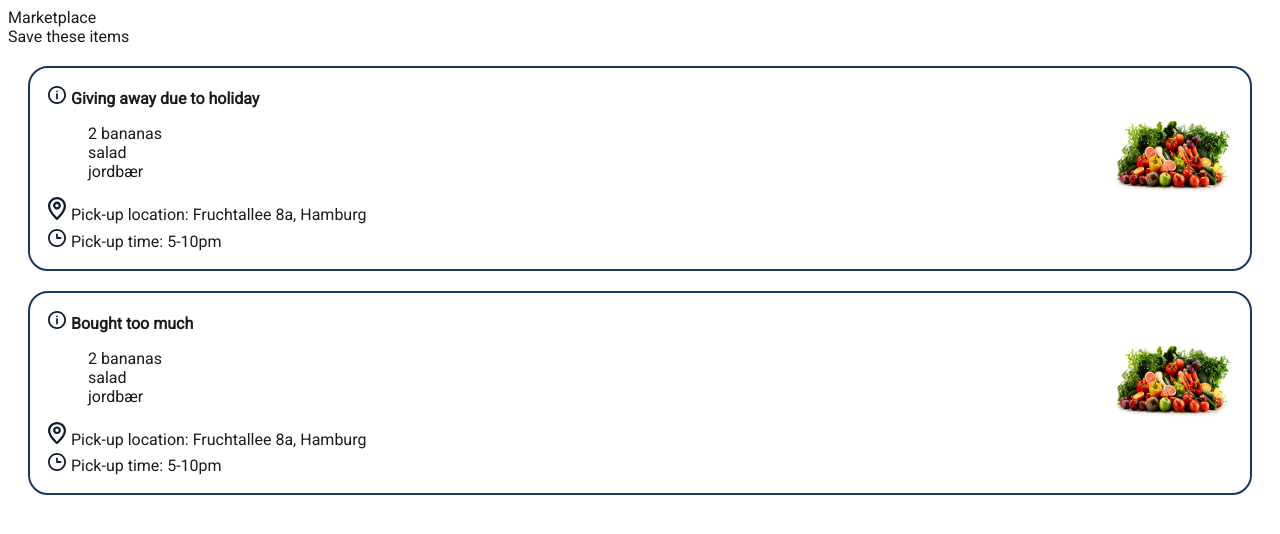
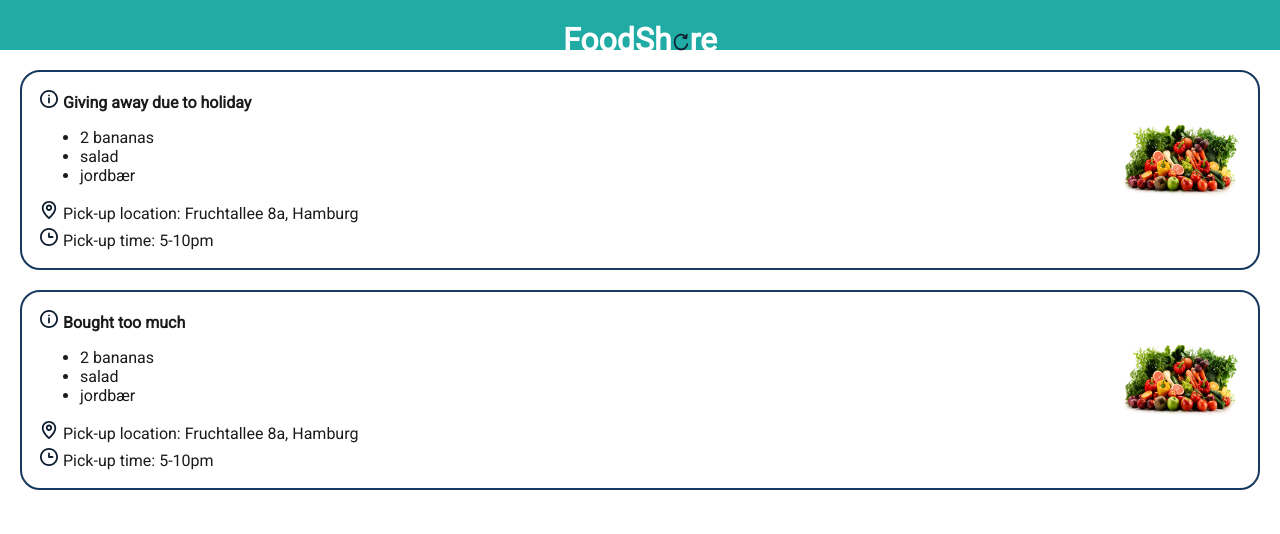
Before and after one commit to mmarstrand/myfoodshareapp, a React (Create React App) app: page /marketplace in a window 1280 px wide. Shown: the top 534 px of the page. Built offline with nearby package versions, Linux system fonts and the light colour scheme.

Commit message:
add header

```diff
--- a/src/app/App.js
+++ b/src/app/App.js
@@ -2,14 +2,14 @@ import React from "react";
 import GlobalStyles from "./GlobalStyles";
 import { BrowserRouter as Router, Switch, Route } from "react-router-dom";
 import Cards from "../pages/Cards";
+import Header from "../components/Header";
 
 function App() {
   return (
     <>
       <Router>
         <GlobalStyles />
-        <div>Marketplace</div>
-        <div>Save these items</div>
+        <Header />
         <Switch>
           <Route path="/marketplace" exact component={Cards} />
         </Switch>
--- a/src/app/GlobalStyles.js
+++ b/src/app/GlobalStyles.js
@@ -3,6 +3,7 @@ import { createGlobalStyle } from "styled-components";
 export default createGlobalStyle`
 body {color: #1C1B1B;
     font-family: 'Roboto', sans-serif;
+    margin: 0;
 
 }
 
--- /dev/null
+++ b/src/components/Header.js
@@ -0,0 +1,47 @@
+import React from "react";
+import styled from "styled-components";
+import { keyframes } from "styled-components";
+
+const StyledHeader = styled.div`
+  background: #21aba5;
+  height: 50px;
+  display: flex;
+  justify-items: center;
+  justify-content: center;
+`;
+
+const StyledHeadline = styled.h1`
+  color: white;
+`;
+
+const rotate = keyframes`
+  from {
+    transform: rotate(0deg);
+  }
+
+  to {
+    transform: rotate(360deg);
+  }
+`;
+
+const StyledLogo = styled.img`
+  width: 18px;
+  height: 18px;
+  animation: ${rotate} 5s linear;
+`;
+
+function Header() {
+  return (
+    <>
+      <StyledHeader>
+        <StyledHeadline>
+          FoodSh
+          <StyledLogo src="/refresh.svg" />
+          re
+        </StyledHeadline>
+      </StyledHeader>
+    </>
+  );
+}
+
+export default Header;
--- a/src/components/card.js
+++ b/src/components/card.js
@@ -17,10 +17,7 @@ const StyledLocation = styled.div`
   margin-bottom: 5px;
 `;
 const StyledTime = styled.div``;
-const StyledDescriptionItem = styled.li`
-  justify-content: flex-start;
-  display: flex;
-`;
+const StyledDescriptionItem = styled.li``;
 
 const StyledDescription = styled.div`
   display: flex;
@@ -37,7 +34,9 @@ const StyledImage = styled.img`
 
 const StyledIcon = styled.img`
   margin-right: 5px;
+  margin-bottom: 0;
   width: 18px;
+  height: 18px;
 `;
 
 function Card({ title, items, location, time, image }) {
```
